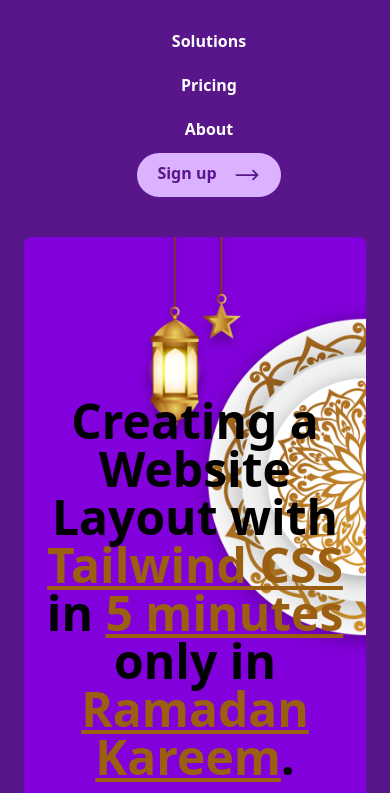
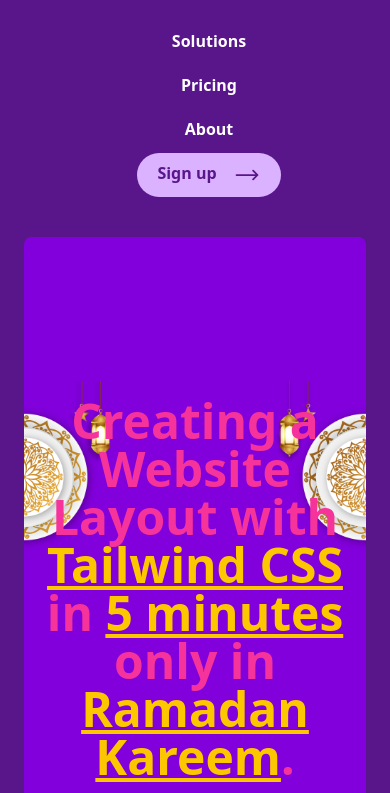
Before and after one commit to abdaloo/Tailwind_practice_site, a plain HTML site: page index.html in a window 390 px wide. Shown: the part 51-844 px from the top of the page. Drawn offline with nearby package versions, Linux system fonts and the light colour scheme.

Commit message:
Make design Responsiv

```diff
--- a/index.html
+++ b/index.html
@@ -41,14 +41,14 @@
   </nav>
 
   <!-- Hero Section -->
-  <main class="rounded-lg bg-purple-700 h-120 mx-6 overflow-hidden max-[633px]:mt-48 max-[633px]:h-170">
+  <main class="rounded-lg bg-purple-700 h-120 mx-6 overflow-hidden max-[633px]:mt-48 max-[633px]:mb-10 max-[633px]:h-170">
 
-    <div class="bg-[url('/img/ramadan.png')] bg-cover bg-right bg-no-repeat h-120 "><!-- Hero Section Background Image -->
+    <div class="bg-[url('/img/ramadan.png')] bg-cover bg-right bg-no-repeat h-120 max-[900px]:bg-contain"><!-- Hero Section Background Image -->
       <div class="flex justify-evenly items-center text-center flex-col gap-22">
-        <div class="font-black  text-5xl text-center mt-40 text-black ">
+        <div class="font-black  text-5xl text-center mt-40 text-pink-500">
           Creating a Website Layout with <br>
-          <span class="text-[#9B5F11] underline">Tailwind CSS</span>
-          in <span class="text-[#9B5F11] underline">5 minutes</span> <br> only in <span  class="text-[#9B5F11] underline">Ramadan Kareem</span>.
+          <span class="text-yellow-400 underline">Tailwind CSS</span>
+          in <span class="text-yellow-400 underline">5 minutes</span> <br> only in <span  class="text-yellow-400 underline">Ramadan Kareem</span>.
         </div>
 
         <div class="">
```
